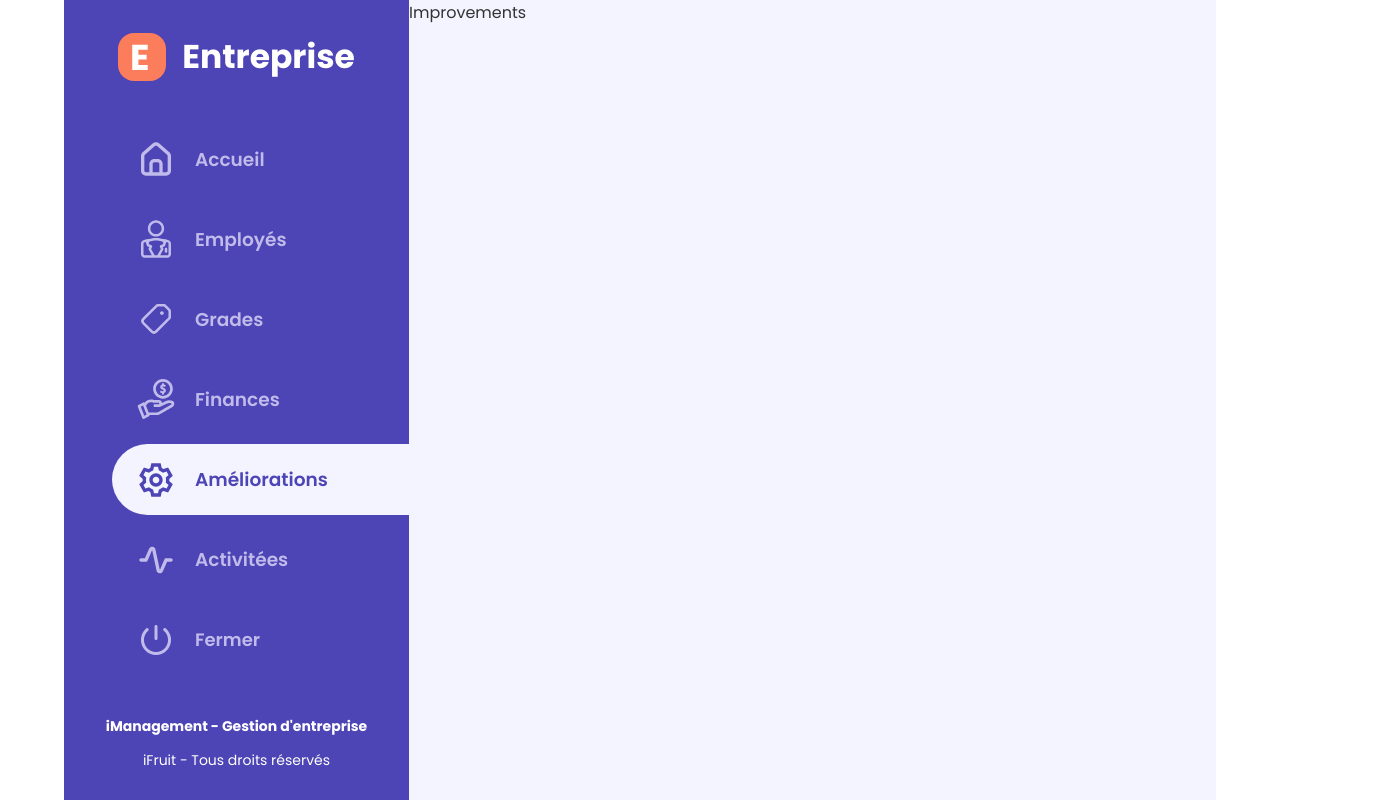
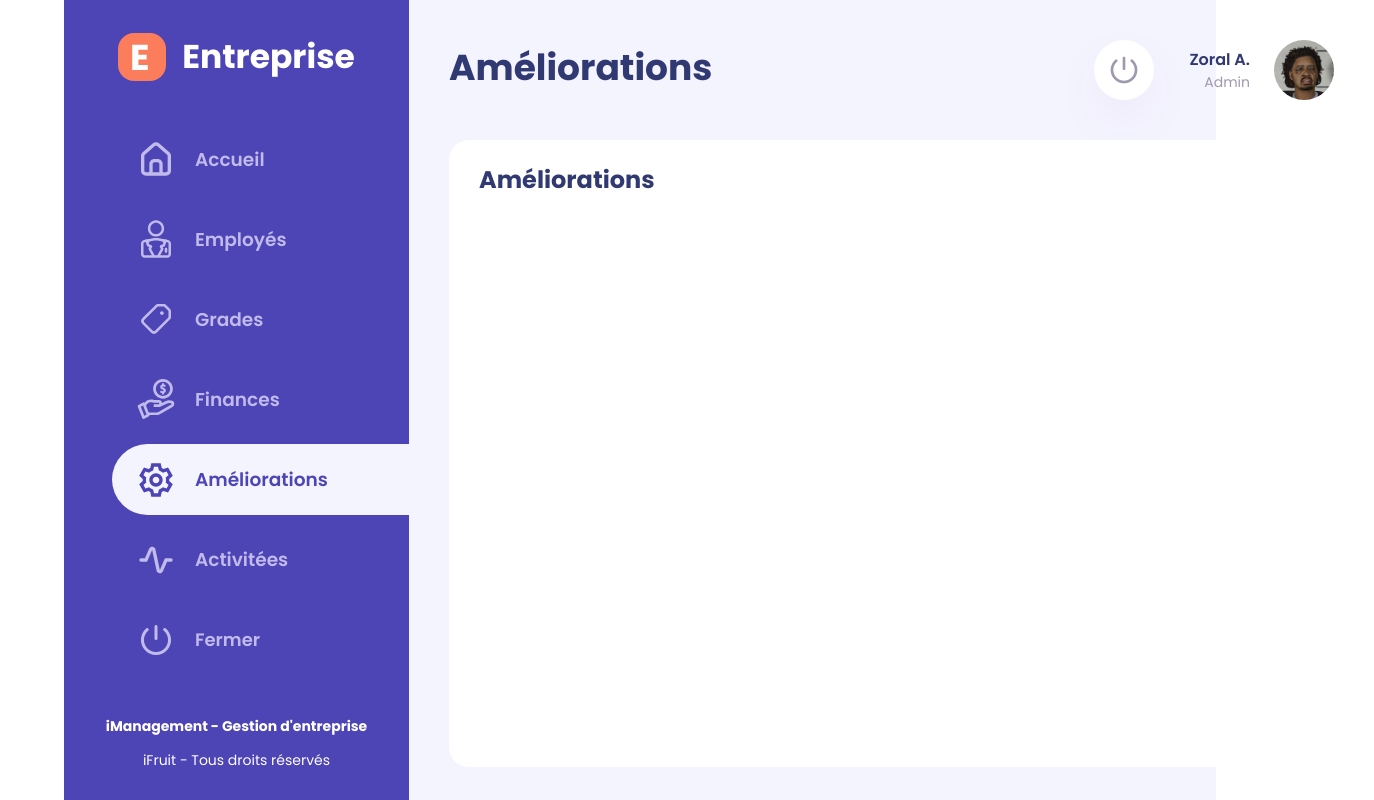
Before and after one commit to Tryade-projects/triade-dashboard, a React (Vite) app: page /improvements in a window 1280 px wide. Shown: the whole page, 1374 px wide, since content can reach past the window. Built offline with nearby package versions, Linux system fonts and the light colour scheme.

Commit message:
Créations du container de Improvements

```diff
--- a/src/pages/Improvements/Improvements.jsx
+++ b/src/pages/Improvements/Improvements.jsx
@@ -1,7 +1,15 @@
 import React from 'react';
+import ArticleContainer from '../../components/ArticleContainer/ArticleContainer';
+import Header from '../../components/Header/Header';
 
 const Improvements = () => {
-  return <div>Improvements</div>;
+
+  return(
+  <div className='main mainImprovements'>
+    <Header title="Améliorations"/>
+    <ArticleContainer title="Améliorations" />
+  </div>
+  )
 };
 
 export default Improvements;
--- a/src/pages/Improvements/_improvements.scss
+++ b/src/pages/Improvements/_improvements.scss
@@ -0,0 +1,6 @@
+.mainImprovements{
+    .articleContainer{
+        width: 69.14vw;
+        height: 78.43vh;
+    }
+}
```
